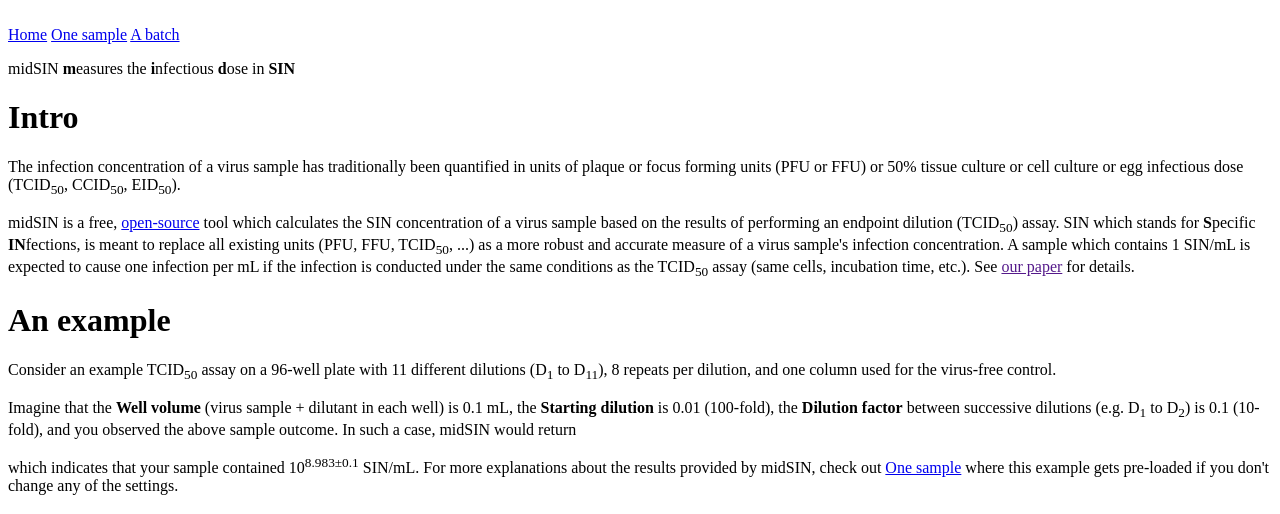
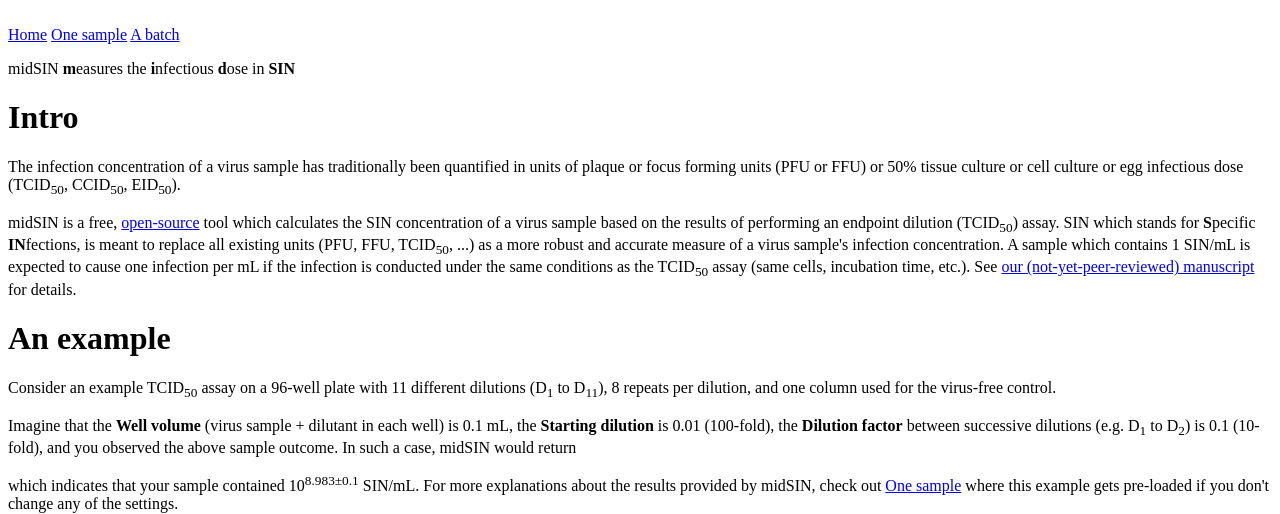
Before and after one commit to cbeauc/midSIN, a Django app: template src/web/templates/home.html in a window 1280 px wide. Shown: the top 514 px of the page. Run offline with Django 3.2, Linux system fonts and the light colour scheme; the template is opened without the code that fills it, so the values that code supplies are empty; some libraries are stand-ins or nearby versions.

Commit message:
Release of website and arXiv manuscript
- update README
- update web/templates/home.html

```diff
--- a/src/web/templates/home.html
+++ b/src/web/templates/home.html
@@ -13,7 +13,7 @@ midSIN <b>m</b>easures the <b>i</b>nfectious <b>d</b>ose in <b>SIN</b>
 The infection concentration of a virus sample has traditionally been quantified in units of plaque or focus forming units (PFU or FFU) or 50% tissue culture or cell culture or egg infectious dose (TCID<sub>50</sub>, CCID<sub>50</sub>, EID<sub>50</sub>).
 </p>
 <p>
-midSIN is a free, <a href="https://github.com/cbeauc/midSIN">open-source</a> tool which calculates the SIN concentration of a virus sample based on the results of performing an endpoint dilution (TCID<sub>50</sub>) assay. SIN which stands for <b>S</b>pecific <b>IN</b>fections, is meant to replace all existing units (PFU, FFU, TCID<sub>50</sub>, ...) as a more robust and accurate measure of a virus sample's infection concentration. A sample which contains 1 SIN/mL is expected to cause one infection per mL if the infection is conducted under the same conditions as the TCID<sub>50</sub> assay (same cells, incubation time, etc.). See <a href="">our paper</a> for details.
+midSIN is a free, <a href="https://github.com/cbeauc/midSIN">open-source</a> tool which calculates the SIN concentration of a virus sample based on the results of performing an endpoint dilution (TCID<sub>50</sub>) assay. SIN which stands for <b>S</b>pecific <b>IN</b>fections, is meant to replace all existing units (PFU, FFU, TCID<sub>50</sub>, ...) as a more robust and accurate measure of a virus sample's infection concentration. A sample which contains 1 SIN/mL is expected to cause one infection per mL if the infection is conducted under the same conditions as the TCID<sub>50</sub> assay (same cells, incubation time, etc.). See <a href="https://arxiv.org/abs/2101.11526">our (not-yet-peer-reviewed) manuscript</a> for details.
 </p>
 
 <h1> An example </h1>
```
Also changed, not shown: 1 other file.
